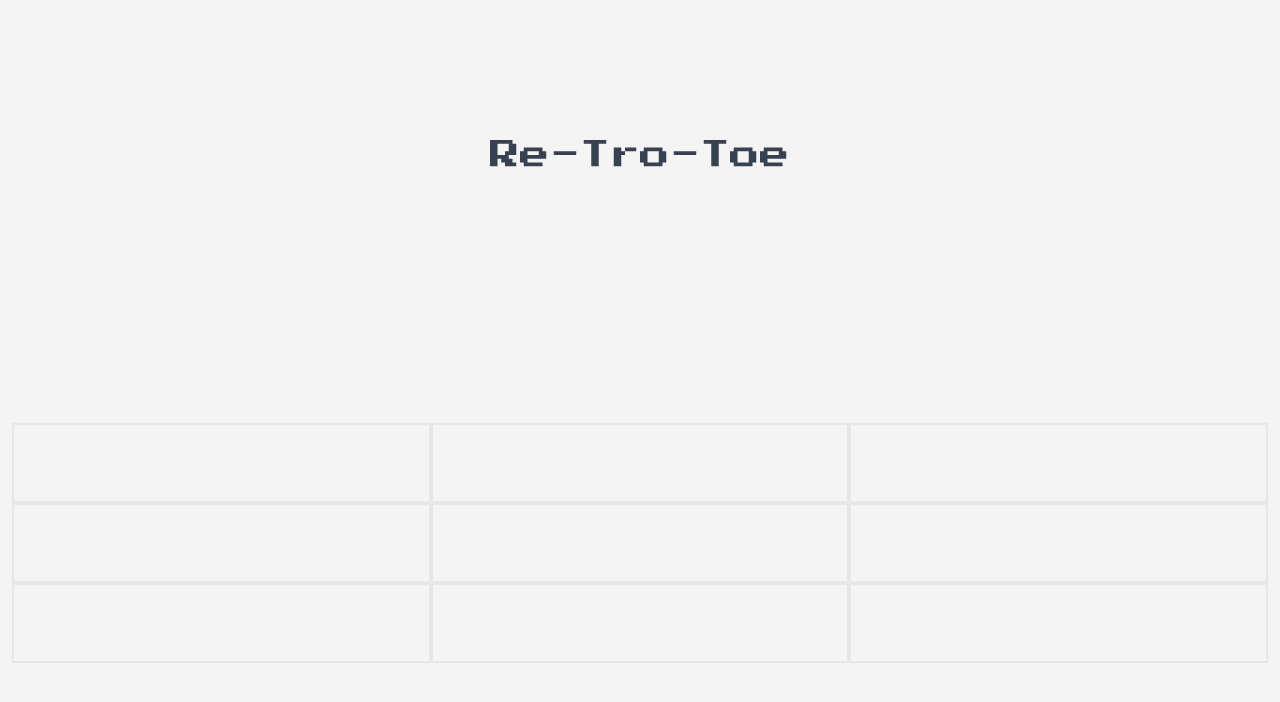
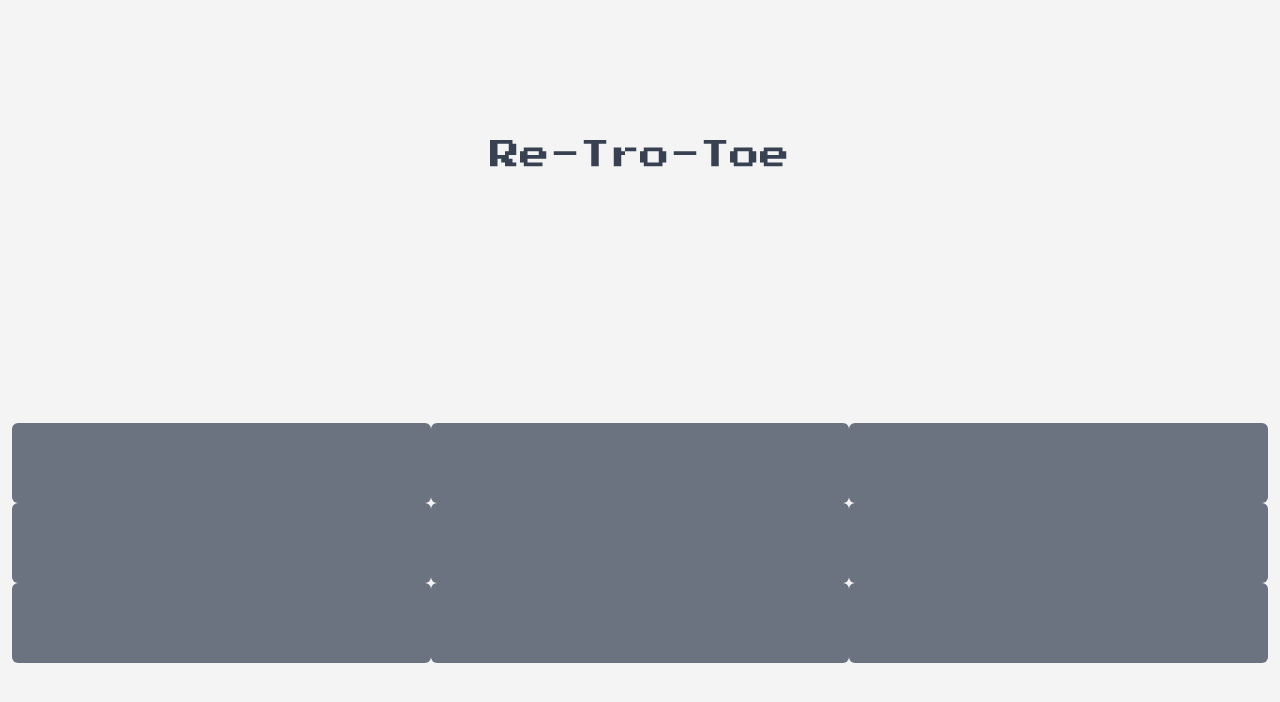
Before and after one commit to Fercho5656/Advent-Of-Vue-Day-0, a Vue app: page / in a window 1280 px wide. Shown: the top 702 px of the page. Built offline with nearby package versions, Linux system fonts and the light colour scheme.

Commit message:
Add cell component

```diff
--- a/src/components/GameCell.vue
+++ b/src/components/GameCell.vue
@@ -1,7 +1,8 @@
 <template>
   <button class="w-full h-20 text-3xl font-bold text-gray-700 dark:text-gray-200
   flex justify-center items-center
-  border-2">
+  bg-gray-500 dark:bg-slate-500 rounded-md
+  ">
     <slot />
   </button>
 </template>
```
